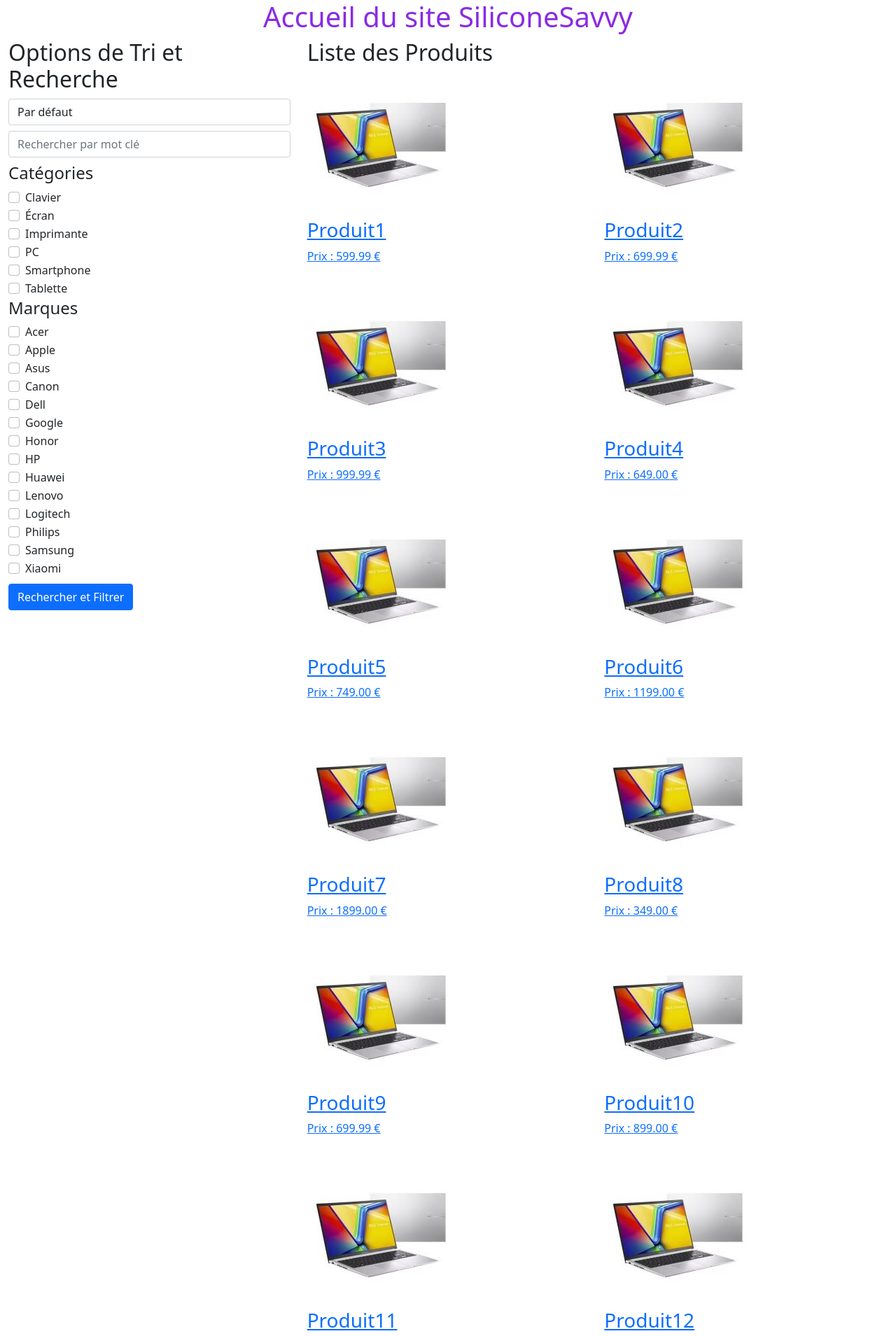
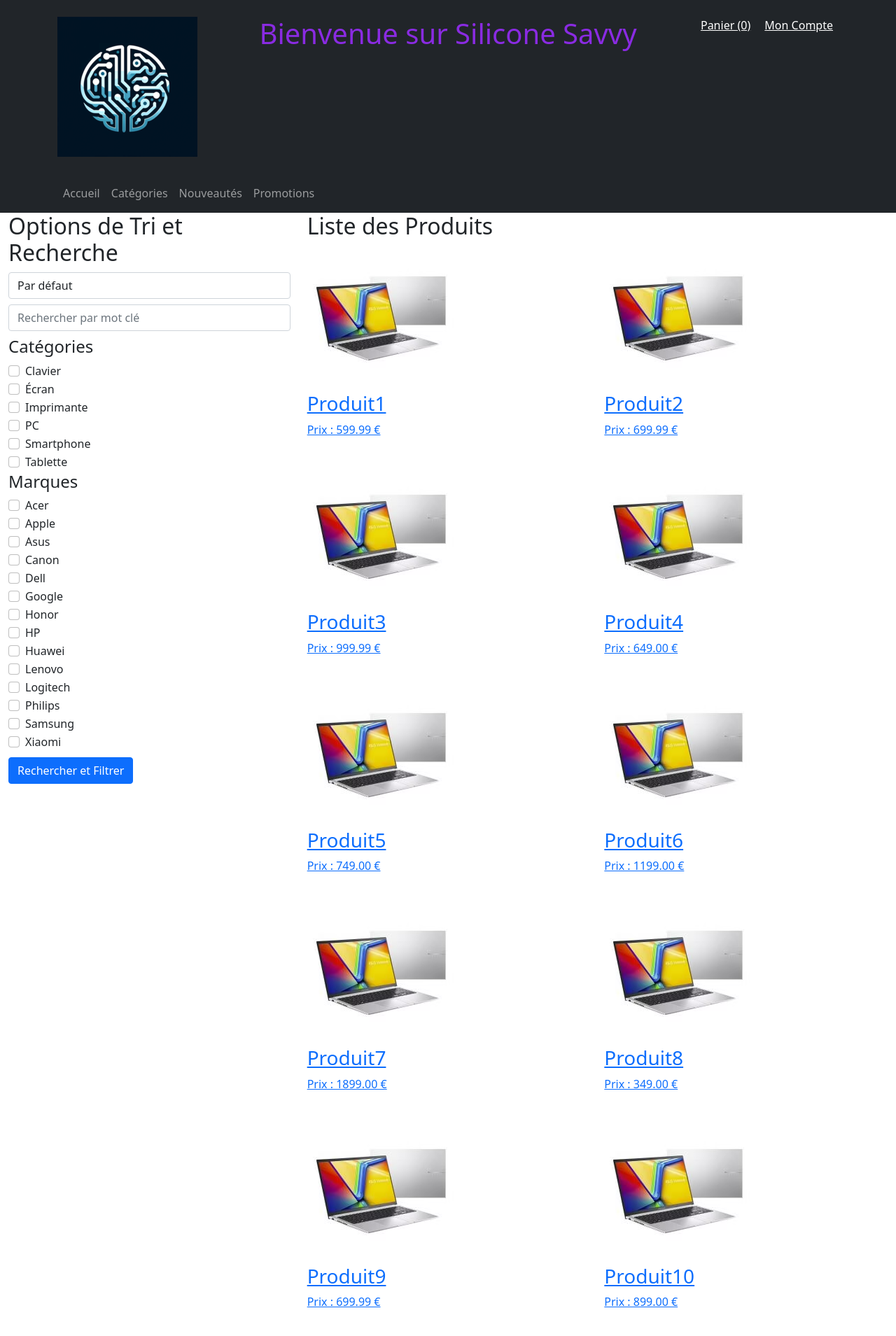
Before and after one commit to LawsonGod/Silicone_Savvy-connect-_avec_l-innovation-, a PHP site: page / in a window 1280 px wide. Shown: the top 1909 px of the page at 70% size. Run offline with PHP 8.4, Linux system fonts and the light colour scheme; data comes from the database, SQL or seed files in the repository.

Commit message:
Header, footer, nav simplifiés, tests sur les requêtes SQL en affichage sur les pages

```diff
--- a/connect.php
+++ b/connect.php
@@ -3,3 +3,17 @@
     $password = '';
     $dbh = new PDO ('mysql:host=localhost:3306;dbname=projetphp', $pseudo,$password);
 //    print_r($dbh);
+$dsn =
+    'mysql:host=localhost:3306;dbname=projetphp';
+
+try {
+    $dbh =
+        new PDO($dsn,
+            $pseudo,
+            $password);
+    $dbh->setAttribute(PDO::ATTR_ERRMODE,
+        PDO::ERRMODE_EXCEPTION);
+} catch (PDOException $e) {
+    echo "Erreur de connexion : " .
+        $e->getMessage();
+}
--- /dev/null
+++ b/footer.php
@@ -0,0 +1,75 @@
+<?php
+echo '<footer class="container-fluid bg-dark text-white mt-5">
+    <div class="container py-4">
+        <div class="row">
+            <div class="col-md-4">
+                <h5>À propos de nous</h5>
+                <p>Lorem ipsum dolor sit amet, consectetur adipiscing elit. Nullam nec hendrerit turpis.</p>
+            </div>
+            <div class="col-md-4">
+                <h5>Conditions générales d\'utilisation</h5>
+                <ul class="list-unstyled">
+                    <li><a href="#">Politique de confidentialité</a></li>
+                    <li><a href="#">Termes et conditions</a></li>
+                </ul>
+            </div>
+            <div class="col-md-4">
+                <h5>Contactez-nous</h5>
+                <ul class="list-unstyled">
+                    <li><i class="fas fa-envelope"></i> Email: info@example.com</li>
+                    <li><i class="fas fa-phone"></i> Téléphone: +123456789</li>
+                </ul>
+            </div>
+        </div>
+        <div class="row mt-4">
+            <div class="col-md-4">
+                <h5>Avis clients</h5>
+                <ul class="list-unstyled">
+                    <li><a href="#">Lire les avis</a></li>
+                    <li><a href="#">Écrire un avis</a></li>
+                </ul>
+            </div>
+            <div class="col-md-4">
+                <h5>FAQ</h5>
+                <ul class="list-unstyled">
+                    <li><a href="#">Questions fréquentes</a></li>
+                </ul>
+            </div>
+            <div class="col-md-4">
+                <h5>Newsletter</h5>
+                <p>Inscrivez-vous à notre newsletter pour les dernières mises à jour.</p>
+                <form>
+                    <div class="form-group">
+                        <input type="email" class="form-control" placeholder="Votre adresse email">
+                    </div>
+                    <button type="submit" class="btn btn-primary">S\'inscrire</button>
+                </form>
+            </div>
+        </div>
+        <div class="row mt-4">
+            <div class="col-md-4">
+                <h5>Suivez-nous sur</h5>
+                <ul class="list-unstyled">
+                    <li><a href="#"><i class="fab fa-facebook-f"></i> Facebook</a></li>
+                    <li><a href="#"><i class="fab fa-twitter"></i> Twitter</a></li>
+                    <li><a href="#"><i class="fab fa-instagram"></i> Instagram</a></li>
+                    <li><a href="#"><i class="fab fa-linkedin-in"></i> LinkedIn</a></li>
+                    <li><a href="#"><i class="fab fa-tiktok"></i> TikTok</a></li>
+                    <li><a href="#"><i class="fab fa-youtube"></i> YouTube</a></li>
+                </ul>
+            </div>
+            <div class="col-md-4">
+                <h5>Télécharger notre application</h5>
+                <ul class="list-unstyled">
+                    <li><a href="#"><img src="app-store-logo.png" alt="App Store"></a></li>
+                    <li><a href="#"><img src="google-play-logo.png" alt="Google Play"></a></li>
+                </ul>
+            </div>
+            <div class="col-md-4">
+                <p>&copy; 2024 Entreprise</p>
+                <p>Notre note sur Trustpilot : <a href="#"><img src="trustpilot-logo.png" alt="Trustpilot"></a></p>
+            </div>
+        </div>
+    </div>
+</footer>';
+?>
--- /dev/null
+++ b/header_nav.php
@@ -0,0 +1,43 @@
+<?php echo '
+<header class="bg-dark text-white py-4">
+    <div class="container">
+        <div class="row">
+            <div class="col-md-3">
+                <img src="./assets/SiliconeSavvy200.png" alt="Logo du Site">
+            </div>
+            <div class="col-md-6">
+                <h1 class="text-center">Bienvenue sur Silicone Savvy</h1>
+            </div>
+            <div class="col-md-3">
+                <div class="text-end">
+                    <a href="#" class="text-white mx-2"><i class="fas fa-shopping-cart"></i> Panier (0)</a>
+                    <a href="#" class="text-white mx-2"><i class="fas fa-user"></i> Mon Compte</a>
+                </div>
+            </div>
+        </div>
+    </div>
+</header>
+    <nav class="navbar navbar-expand-lg navbar-dark bg-dark">
+        <div class="container">
+            <button class="navbar-toggler" type="button" data-bs-toggle="collapse" data-bs-target="#navbarNav" aria-controls="navbarNav" aria-expanded="false" aria-label="Toggle navigation">
+                <span class="navbar-toggler-icon"></span>
+            </button>
+            <div class="collapse navbar-collapse" id="navbarNav">
+                <ul class="navbar-nav ml-auto">
+                    <li class="nav-item">
+                        <a class="nav-link" href="#">Accueil</a>
+                    </li>
+                    <li class="nav-item">
+                        <a class="nav-link" href="#">Catégories</a>
+                    </li>
+                    <li class="nav-item">
+                        <a class="nav-link" href="#">Nouveautés</a>
+                    </li>
+                    <li class="nav-item">
+                        <a class="nav-link" href="#">Promotions</a>
+                    </li>
+                </ul>
+            </div>
+        </div>
+    </nav>'
+?>
--- a/index.php
+++ b/index.php
@@ -1,6 +1,8 @@
 <?php
 global $dbh;
 session_start();
+
+global $stmt;
 include('connect.php');
 
 $msg = '';
@@ -8,6 +10,7 @@ $orderBy = '';
 $filtreMarques = isset($_POST['marques']) ? $_POST['marques'] : [];
 $filtreCategories = isset($_POST['categories']) ? $_POST['categories'] : [];
 
+try {
     $stmt_cat = $dbh->query('SELECT id, nom FROM categories');
     $categories = $stmt_cat->fetchAll(PDO::FETCH_ASSOC);
 
@@ -18,23 +21,26 @@ $sql = 'SELECT id, image, nom, prix FROM produits';
     $conditions = [];
     $params = [];
 
-// Filtre par mot-clé
-if (isset($_GET['keyword']) && !empty($_GET['keyword'])) {
-    $keyword = '%' . $_GET['keyword'] . '%';
+    if (isset($_POST['keyword']) && !empty($_POST['keyword'])) {
+        $keyword = '%' . $_POST['keyword'] . '%';
         $conditions[] = "nom LIKE :keyword";
         $params[':keyword'] = $keyword;
     }
 
     if (!empty($filtreMarques)) {
-    $marquesPlaceholder = implode(',', array_fill(0, count($filtreMarques), '?'));
-    $conditions[] = "marque_id IN ($marquesPlaceholder)";
-    $params = array_merge($params, $filtreMarques);
+        $marquesPlaceholder = implode(', ', array_fill(0, count($filtreMarques), ':marque'));
+        $sql .= ' AND marque_id IN (' . $marquesPlaceholder . ')';
+        foreach ($filtreMarques as $key => $value) {
+            $params[":marque$key"] = $value;
+        }
     }
 
     if (!empty($filtreCategories)) {
-    $categoriesPlaceholder = implode(',', array_fill(0, count($filtreCategories), '?'));
-    $conditions[] = "categorie_id IN ($categoriesPlaceholder)";
-    $params = array_merge($params, $filtreCategories);
+        $categoriesPlaceholder = implode(', ', array_fill(0, count($filtreCategories), ':categorie'));
+        $sql .= ' AND categorie_id IN (' . $categoriesPlaceholder . ')';
+        foreach ($filtreCategories as $key => $value) {
+            $params[":categorie$key"] = $value;
+        }
     }
 
     if (!empty($conditions)) {
@@ -53,28 +59,46 @@ if (isset($_POST['tri'])) {
     }
 
     $stmt = $dbh->prepare($sql);
-$stmt->execute($params);
+    try {
+        if (!$stmt) {
+            throw new PDOException("La préparation de la requête a échoué.");
+        }
 
-$msg .= '<div class="product-grid">';
+        foreach ($params as $paramName => $paramValue) {
+            $stmt->bindParam($paramName, $paramValue);
+        }
+
+        $stmt->execute();
+    } catch (PDOException $e) {
+        echo "Erreur : " . $e->getMessage();
+    }
+
+    if ($stmt->rowCount() === 0) {
+        $message = '<p>Aucun résultat trouvé.</p>';
+    } else {
+        $message = '<div class="product-grid">';
         while ($row = $stmt->fetch(PDO::FETCH_ASSOC)) {
             $product_id = $row['id'];
             $image = $row['image'];
             $nom = $row['nom'];
             $prix = $row['prix'];
 
-    $msg .= '<div class="product">';
-    $msg .= "<a href='produit.php?id=$product_id'>";
-    $msg .= "<img src='$image' alt='$nom'>";
-    $msg .= "<h3>$nom</h3>";
-    $msg .= "<p>Prix : $prix €</p>";
-    $msg .= '</a>';
-    $msg .= '</div>';
+            $message .= '<div class="product">';
+            $message .= "<a href='produit.php?id=$product_id'>";
+            $message .= "<img src='$image' alt='$nom'>";
+            $message .= "<h3>$nom</h3>";
+            $message .= "<p>Prix : $prix €</p>";
+            $message .= '</a>';
+            $message .= '</div>';
         }
-$msg .= '</div>';
+        $message .= '</div>';
+    }
+} catch (PDOException $e) {
+    $message = 'Une erreur est survenue lors de la récupération des données : ' . $e->getMessage();
+}
 
 $dbh = null;
 ?>
-
 <!DOCTYPE html>
 <html lang="fr">
 <head>
@@ -84,11 +108,8 @@ $dbh = null;
     <link href="./styles/bootstrap.min.css" rel="stylesheet" type="text/css">
     <link href="./styles/silicone-savvy.css" rel="stylesheet" type="text/css">
 </head>
+<?php include('header_nav.php');?>
 <body>
-<div class="jumbotron text-center">
-    <h1>Accueil du site SiliconeSavvy</h1>
-</div>
-
 <div class="container-fluid">
     <div class="row">
         <div class="col-md-4">
@@ -134,9 +155,10 @@ $dbh = null;
 
         <div class="col-md-8">
             <h2>Liste des Produits</h2>
-            <?php echo $msg; ?>
+            <?php echo $message; ?>
         </div>
     </div>
 </div>
 </body>
+<?php include('footer.php');?>
 </html>
--- a/panier.php
+++ b/panier.php
@@ -47,6 +47,7 @@ if (!empty($_SESSION['panier'])) {
     <title>Panier</title>
     <link href="./styles/bootstrap.min.css" rel="stylesheet" type="text/css">
 </head>
+<?php include('header_nav.php');?>
 <body>
 <div class="container">
     <h1 class="my-4">Votre Panier</h1>
@@ -70,4 +71,5 @@ if (!empty($_SESSION['panier'])) {
     <a href="index.php" class="btn btn-primary">Retour à la page d'accueil</a>
 </div>
 </body>
+<?php include('footer.php');?>
 </html>
--- a/produit.php
+++ b/produit.php
@@ -27,6 +27,7 @@
     <link href="./styles/bootstrap.min.css" rel="stylesheet" type="text/css">
     <link href="./styles/silicone-savvy.css" rel="stylesheet" type="text/css">
 </head>
+<?php include('header_nav.php');?>
 <body>
 <div class="container mt-4">
     <?php if ($produit): ?>
@@ -66,6 +67,5 @@
     </div>
 <?php endif; ?>
 </body>
-
-
+<?php include('footer.php');?>
 </html>
```
Also changed, not shown: bdd/requetes.sql (added, +56 -0 lines), confirmation.php (+24 -4 lines), assets/Logo_silicone_savvy.png (added), assets/SiliconeSavvy.png (added), assets/SiliconeSavvy200.png (added), assets/SiliconeSavvy80.png (added). Lines whose indentation alone changed are shown as unchanged.
